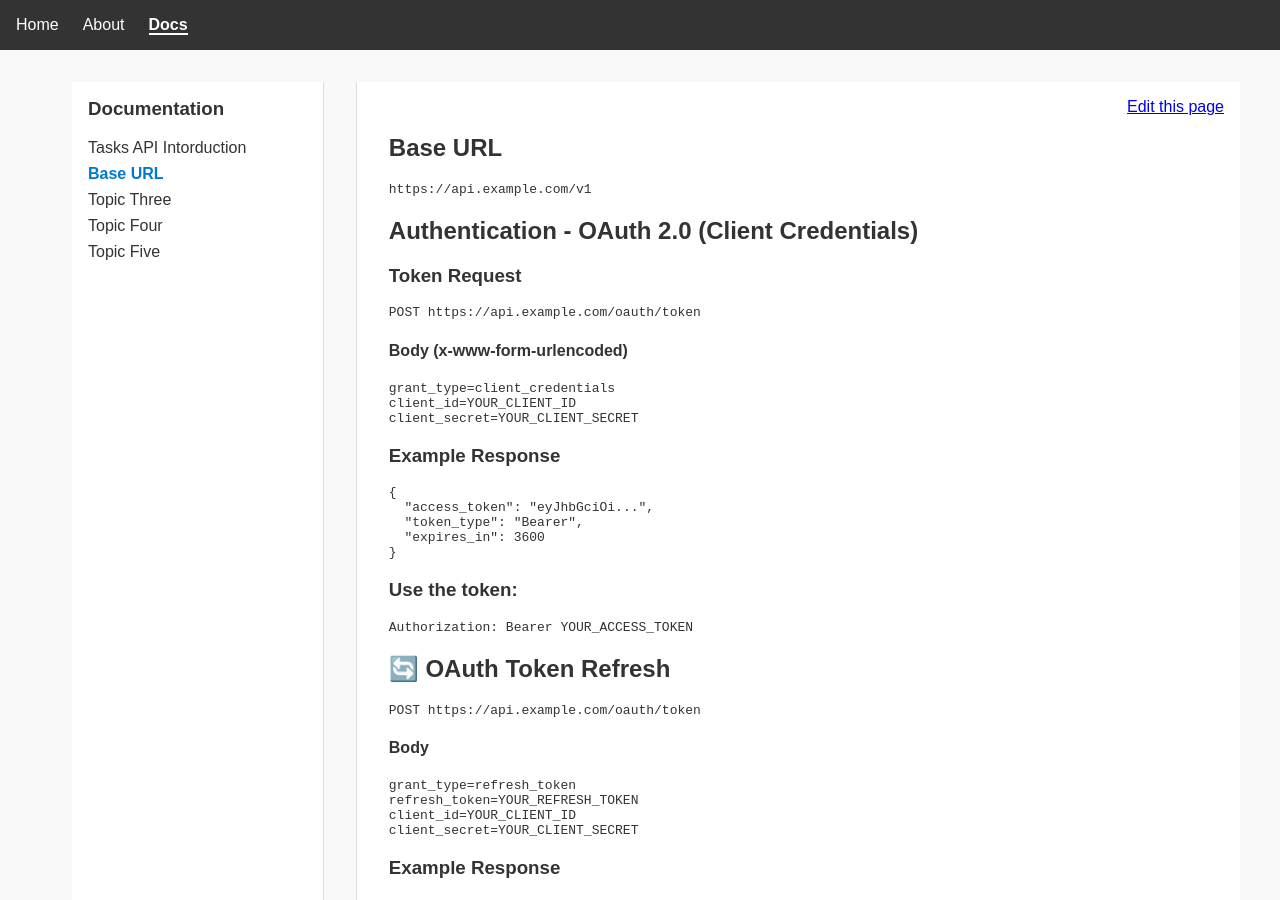
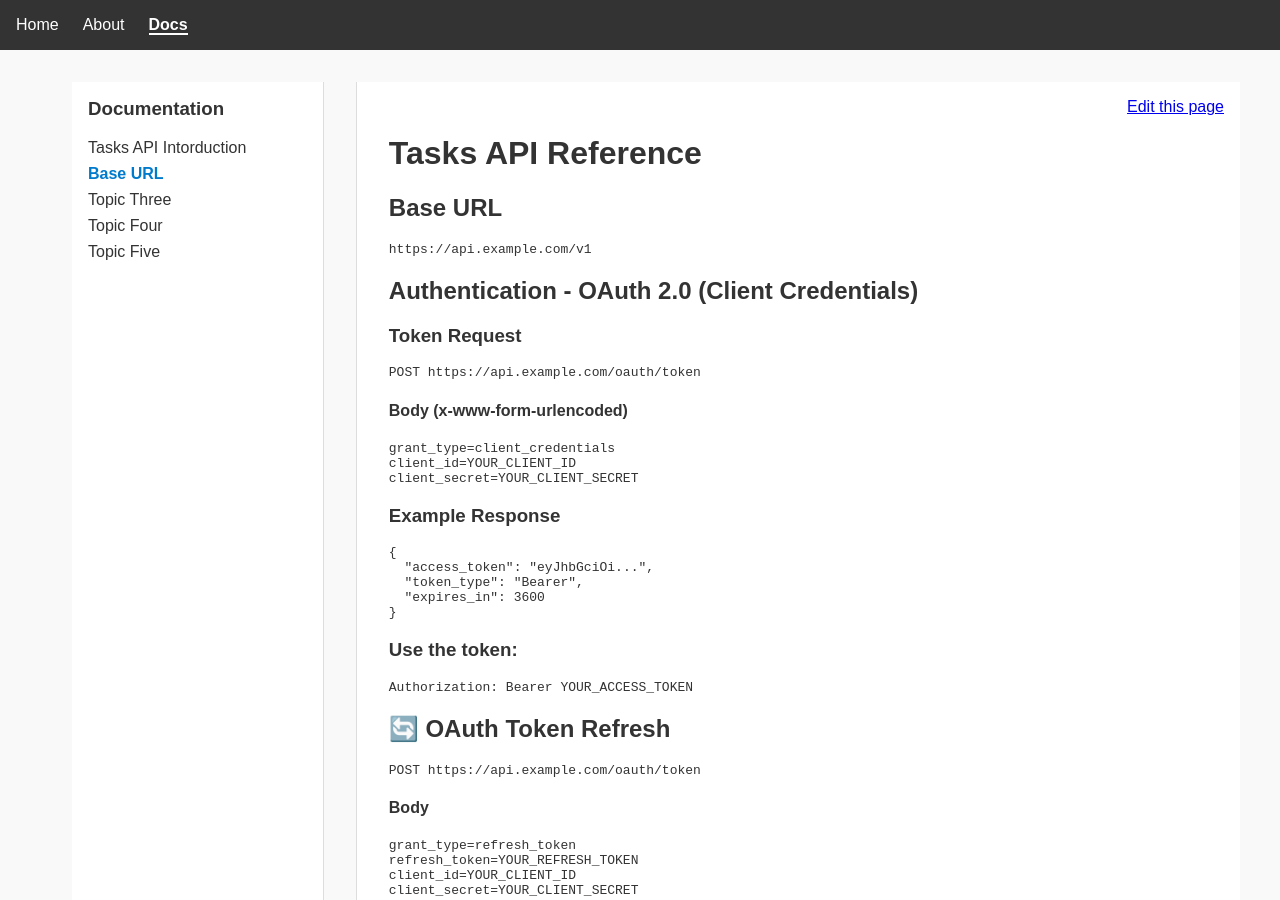
Before and after one commit to smarvin/gl-copy-site, a Jekyll site: the page built from docs/topic-two.md, in a window 1280 px wide and 900 px high. Built offline with Jekyll 4.4.1, drawn with Linux system fonts in a browser that asks for light colours.

Commit message:
Update topic-two.md

````diff
--- a/docs/topic-two.md
+++ b/docs/topic-two.md
@@ -4,6 +4,7 @@ title: Tasks API Reference
 permalink: /docs/topic-two/
 ---
 
+# Tasks API Reference
 
 ## Base URL
 ```
````
